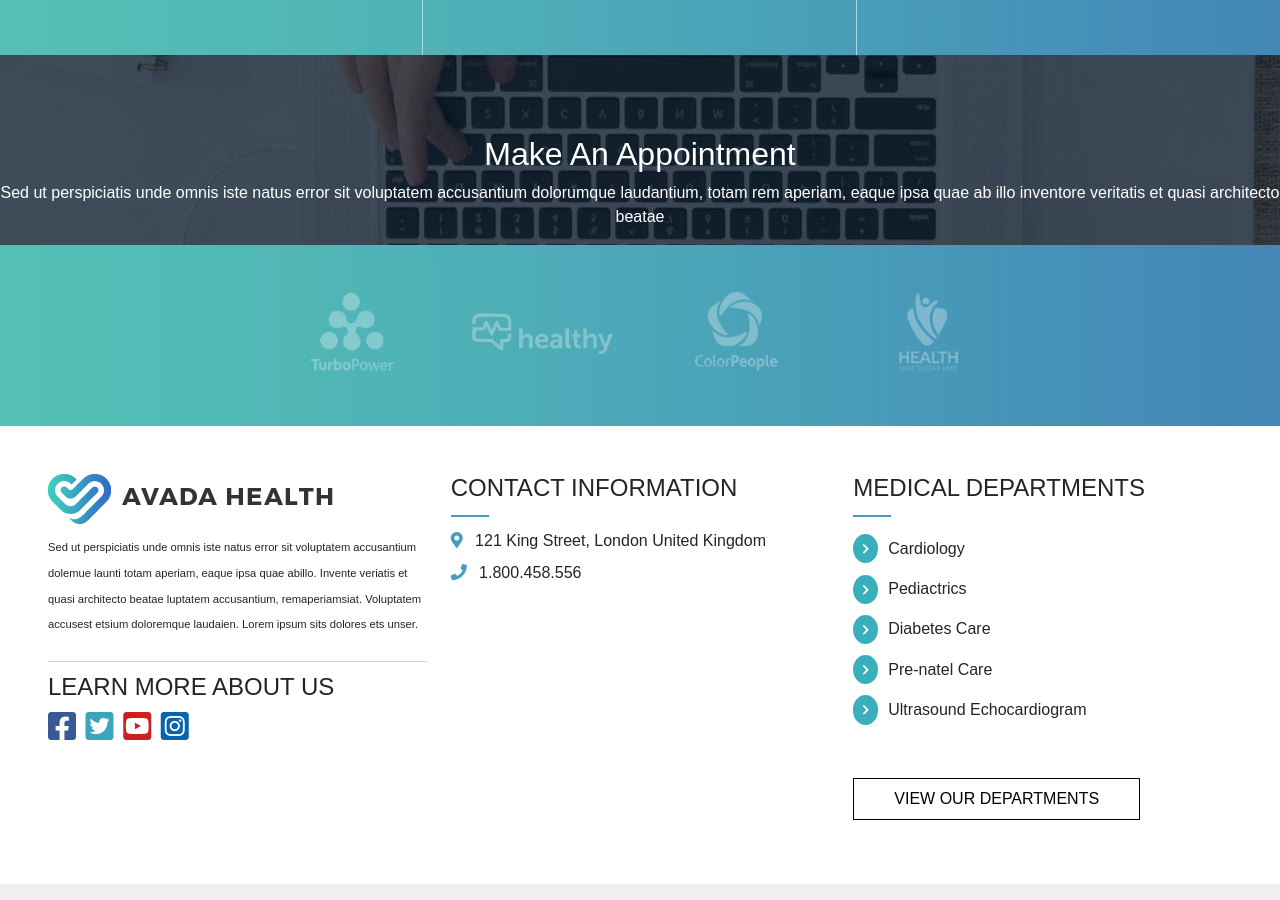
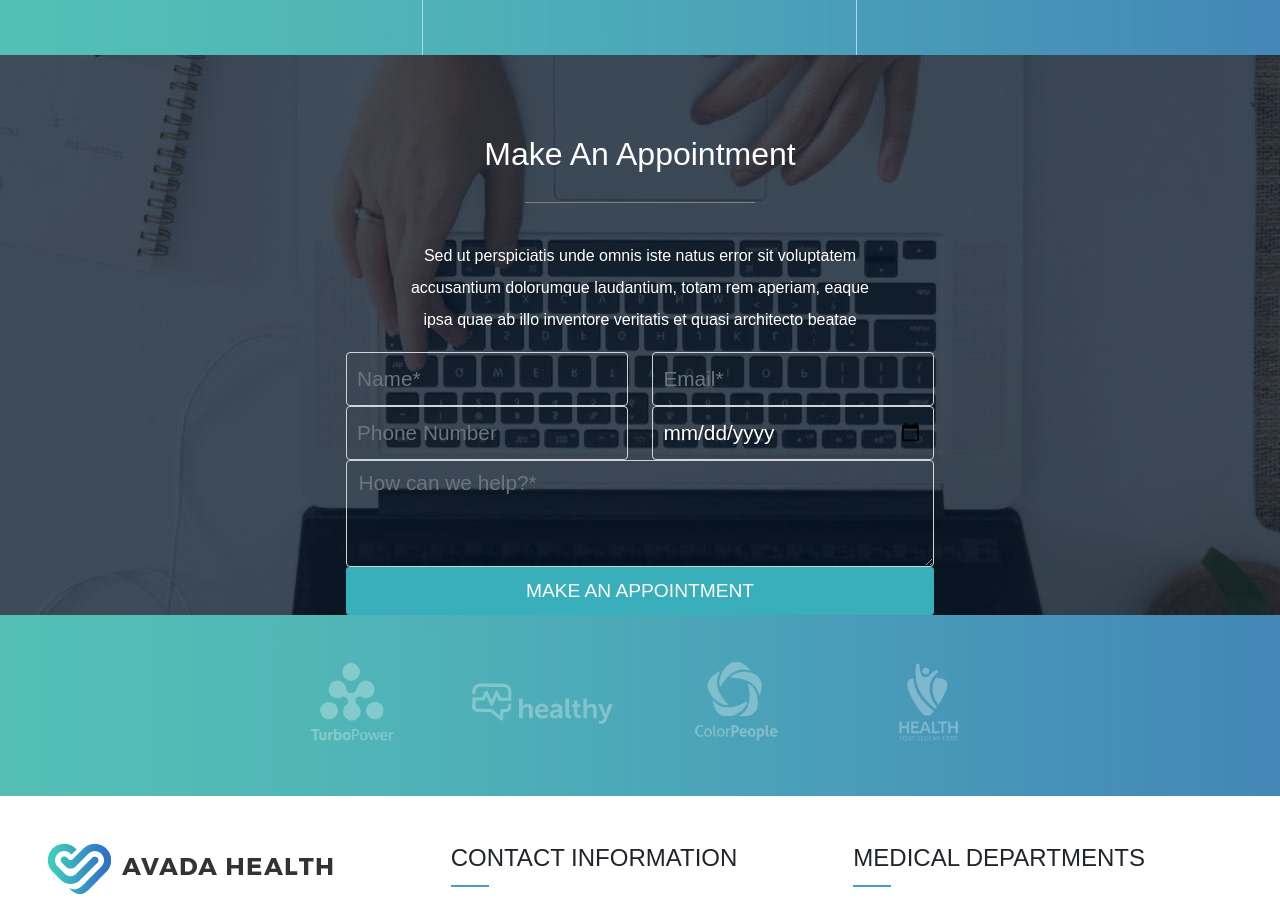
Before and after one commit to Daniele-Simonetti/proj-html-vuejs, a Vue app: page / in a window 1280 px wide. Shown: the part 4240-5140 px from the top of the page. Built offline with nearby package versions, Linux system fonts and the light colour scheme.

Commit message:
end general input structure

```diff
--- a/src/components/InputForm.vue
+++ b/src/components/InputForm.vue
@@ -1,4 +1,5 @@
 <template>
+  <div class="test">
     <div class="row justify-content-center text-center text-box">
       <h2 class="">
         Make An Appointment
@@ -9,6 +10,59 @@
         totam rem aperiam, eaque ipsa quae ab illo inventore veritatis et quasi architecto beatae
       </p>
     </div>
+    <div class="row form-box">
+      <div class="col ps-0">
+        <input
+          type="text"
+          class="form-control"
+          placeholder="Name*"
+          aria-label="Name"
+        >
+      </div>
+      <div class="col pe-0">
+        <input
+          type="email"
+          class="form-control"
+          placeholder="Email*"
+          aria-label="Email"
+        >
+      </div>
+    </div>
+    <div class="row form-box">
+      <div class="col ps-0">
+        <input
+          type="tel"
+          class="form-control"
+          placeholder="Phone Number"
+          aria-label="Phone Number"
+        >
+      </div>
+      <div class="col pe-0">
+        <input
+          type="date"
+          class="form-control"
+          placeholder="Appointment Date"
+          aria-label="Appointment Date"
+        >
+      </div>
+    </div>
+    <div class="row form-box">
+      <textarea
+        id="exampleFormControlTextarea1"
+        class="form-control"
+        rows="3"
+        placeholder="How can we help?*"
+      />
+    </div>
+    <div class="btninput">
+      <button
+        type="button"
+        class="btn btn-primary btn-lg text-uppercase"
+      >
+        Make an appointment
+      </button>
+    </div>
+  </div>
 </template>
 
 <script>
@@ -18,5 +72,57 @@ export default {
 </script>
 
 <style lang="scss" scoped>
-
+@import "~bootstrap/scss/bootstrap";
+h2 {
+    font-weight: lighter;
+    margin-top: 0.5em;
+  }
+  h2::after {
+    content: '';
+    display: block;
+    width: 18%;
+    margin: 0.9em auto;
+    height: 1px;
+    background-color: gray;
+  }
+.text-box {
+  p {
+    width: 38%;
+    line-height: 2em;
+    font-weight: 100;
+  }
+}
+.form-box {
+  width: 46%;
+  margin: 0 auto;
+  input {
+    background-color: transparent;
+    color: white;
+    font-size: 1.3em;
+    padding: 0.5em;
+  }
+  textarea {
+    background-color: transparent;
+    color: white;
+    font-size: 1.3em;
+  }
+}
+.btninput {
+  width: 46%;
+  margin: 0 auto;
+  button {
+    width: 100%;
+    font-size: 1.2em;
+    background-color: #39afbb;
+    border: 0;
+    border-radius: 0.2rem;
+    padding: 0.5em 1.8em;
+    &:active,
+    &:focus {
+      background-color: #39afbb;
+      border: 0;
+      box-shadow: 0 0 0 0;
+    }
+  }
+}
 </style>
--- a/src/components/Main.vue
+++ b/src/components/Main.vue
@@ -337,10 +337,6 @@ export default {
     height: 1px;
     background-color: gray;
   }
-  // hr {
-  //   display: block;
-  //   width: 10%;
-  // }
   .text-box {
     p {
       width: 38%;
```
Lines whose indentation alone changed are shown as unchanged.
